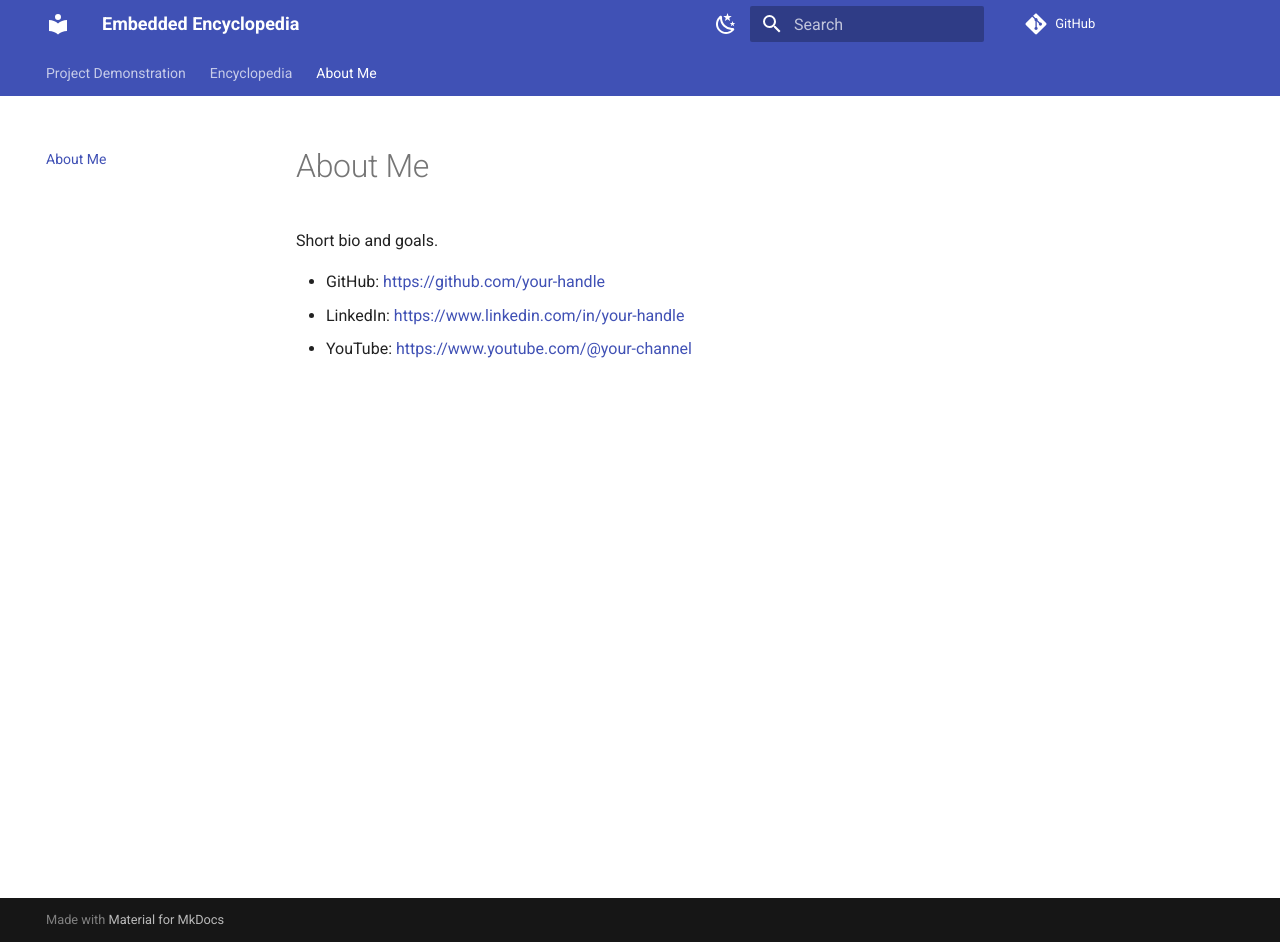
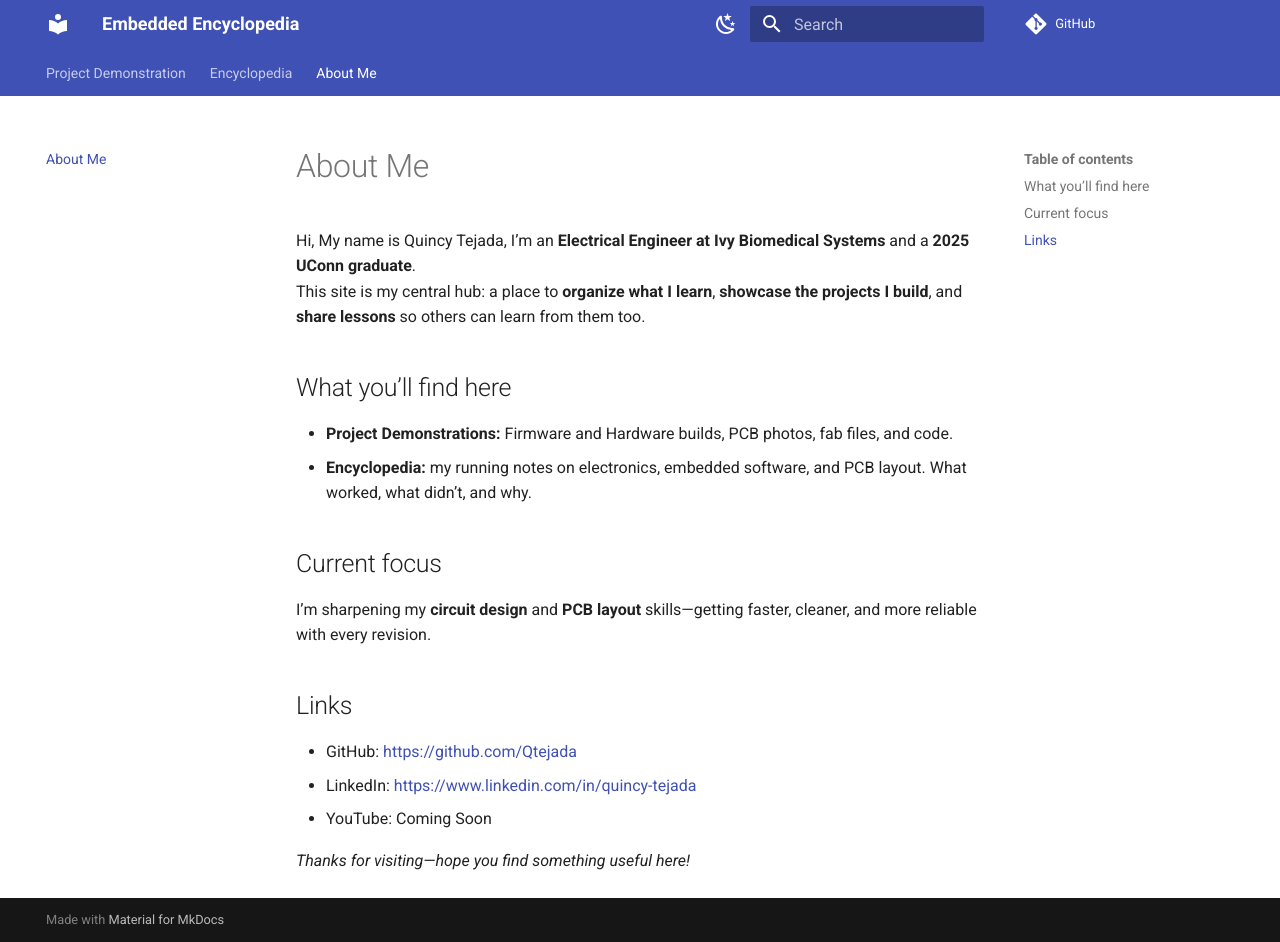
Before and after one commit to Qtejada/Embedded-Encyclopedia, an MkDocs documentation site: the page built from docs/about/index.md, in a window 1280 px wide and 942 px high. Built offline with MkDocs 1.6.1 and Material for MkDocs 9.7.7, drawn with Linux system fonts in a browser that asks for light colours; comment, search, counter and statistics services are not loaded.

Commit message:
Update index.md

```diff
--- a/docs/about/index.md
+++ b/docs/about/index.md
@@ -1,7 +1,19 @@
 # About Me
 
-Short bio and goals.
+Hi, My name is Quincy Tejada, I’m an **Electrical Engineer at Ivy Biomedical Systems** and a **2025 UConn graduate**.
+This site is my central hub: a place to **organize what I learn**, **showcase the projects I build**, and **share lessons** so others can learn from them too.
 
-- GitHub: <https://github.com/your-handle>
-- LinkedIn: <https://www.linkedin.com/in/your-handle>
-- YouTube: <https://www.youtube.com/@your-channel>
+## What you’ll find here
+- **Project Demonstrations:** Firmware and Hardware builds, PCB photos, fab files, and code.
+- **Encyclopedia:** my running notes on electronics, embedded software, and PCB layout. What worked, what didn’t, and why.
+
+## Current focus
+I’m sharpening my **circuit design** and **PCB layout** skills—getting faster, cleaner, and more reliable with every revision.
+
+## Links
+
+- GitHub: <https://github.com/Qtejada>
+- LinkedIn: <https://www.linkedin.com/in/quincy-tejada>
+- YouTube: Coming Soon
+
+*Thanks for visiting—hope you find something useful here!*
```
